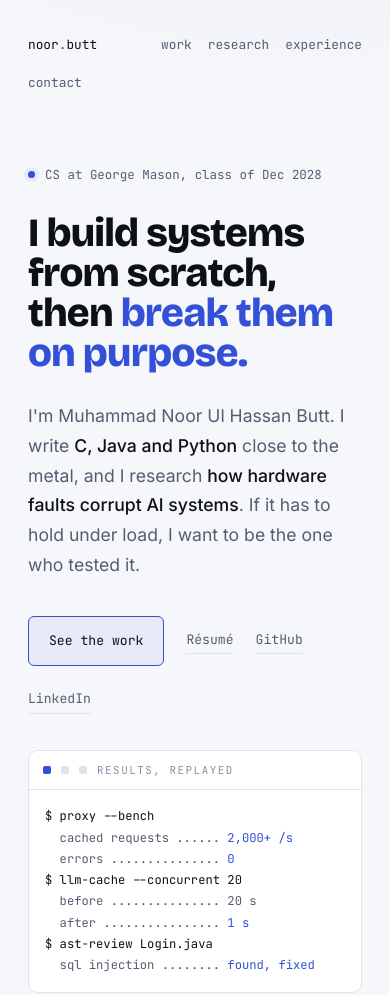
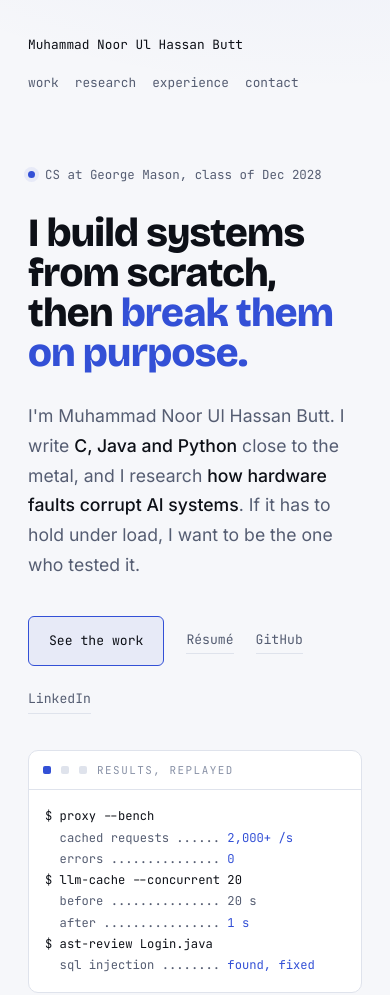
Before and after one commit to noorhusaan302-png/noor-portfolio, a plain HTML site: page index.html in a window 390 px wide. Shown: the top 995 px of the page. Drawn offline with nearby package versions, Linux system fonts and the light colour scheme.

Commit message:
Show full name in site header

```diff
--- a/index.html
+++ b/index.html
@@ -84,7 +84,7 @@ footer{margin-top:64px;display:flex;justify-content:space-between;gap:16px;flex-
 .ledger a.row{grid-template-columns:36px 1fr;gap:6px 14px}
 .ledger .d,.ledger .r{grid-column:2;text-align:left;white-space:normal}
 .xp .row{grid-template-columns:1fr;gap:4px}
-nav{gap:16px}
+nav{gap:16px}nav .name{flex-basis:100%;margin-right:0}
 }
 .dot,.ring{position:fixed;left:0;top:0;border-radius:50%;pointer-events:none;z-index:99;display:none;will-change:transform}
 .dot{width:10px;height:10px;margin:-5px 0 0 -5px;background:var(--accent);box-shadow:0 0 10px var(--accent),0 0 26px var(--accent)}
@@ -98,7 +98,7 @@ nav{gap:16px}
 <body>
 <div class="wrap">
 <nav>
-<a class="name" href="#top">noor<b>.</b>butt</a>
+<a class="name" href="#top">Muhammad Noor Ul Hassan Butt</a>
 <a href="#work">work</a><a href="#research">research</a><a href="#experience">experience</a><a href="#contact">contact</a>
 </nav>
 
```
